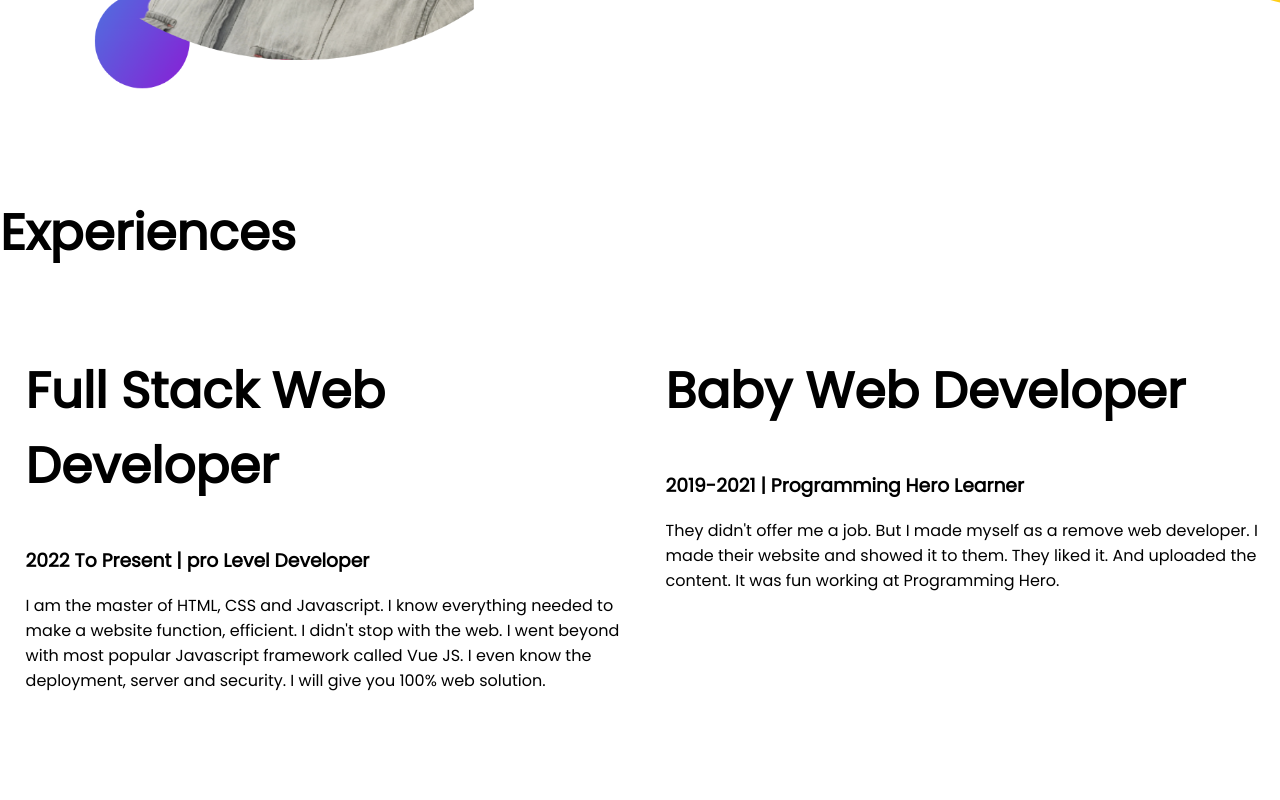
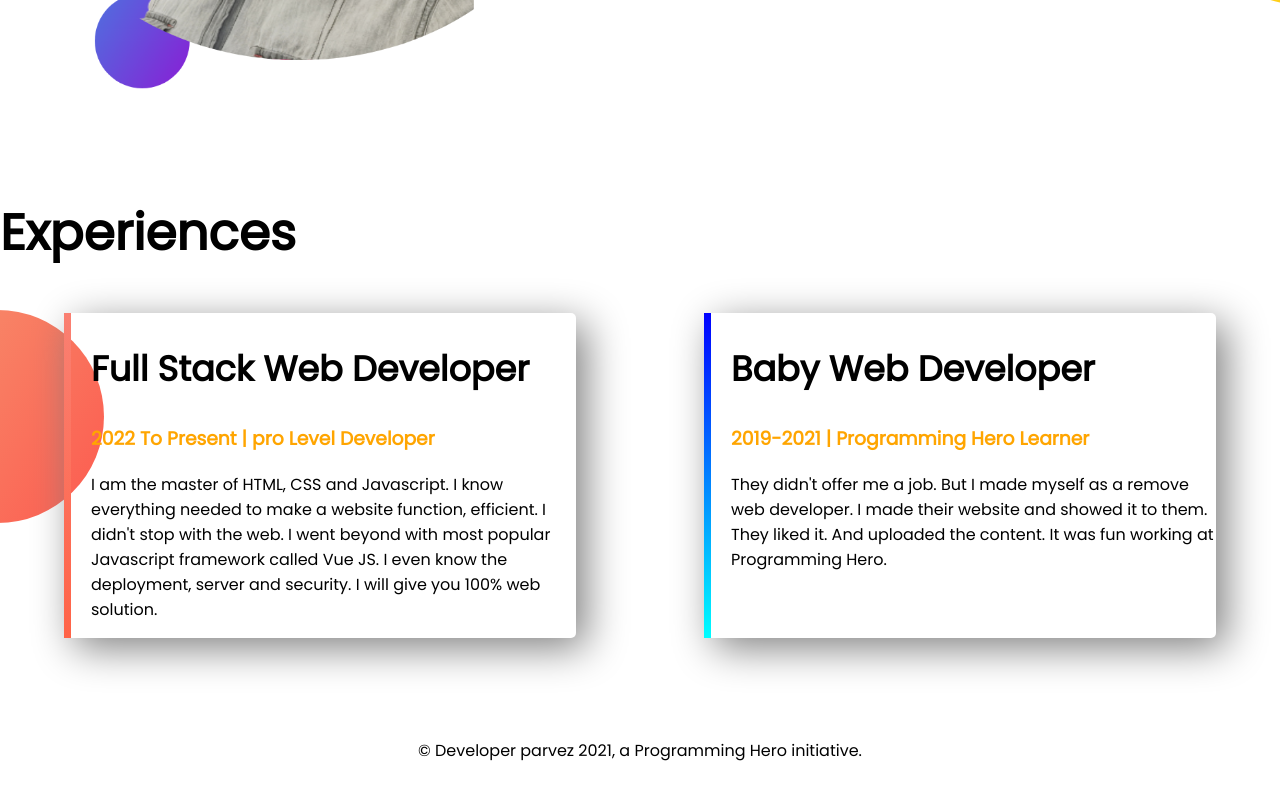
Before and after one commit to devparvez/developer-portfolio-hero, a plain HTML site: page index.html in a window 1280 px wide. Shown: the part 978-1778 px from the top of the page. After the commit the page ends 1757 px from the top, so only its background shows below. Drawn offline with Linux system fonts and the light colour scheme.

Commit message:
footer and experience added

```diff
--- a/index.html
+++ b/index.html
@@ -18,7 +18,7 @@
     <section class="top-banner flexible-container">
         <div class="half-width">
             <h1>Welcome To</h1>
-            <h1 class="orange-color"><span>Parvez Mahmud's</span> World!</h1>
+            <h1><span class="orange-color">Parvez Mahmud's</span> World!</h1>
             <h3>Fullstack Developer in Bangladesh</h3>
             <p>I am MERN Stack website developer! and I will be happy to happy to help you.I have over 3 years of experience in the field of webdevelopment.I know HTMl,CSS,Bootstrap,Javascript,React Js,Node js,MongoDB and Wordpress.Thank you for visiting my website</p>
             <a class="link-hireme-btn" target="_blank" href="https://www.linkedin.com/in/devparvez/">Hire Me</a>
@@ -45,17 +45,20 @@
     <section class="experience-area">
         <h1>Experiences</h1>
         <div class="flexible-container">
-            <div class="half-width">
-                <h1>Full Stack Web Developer</h1>
-                <h3>2022 To Present | pro Level Developer</h3>
+            <div id="ex-dev"class="experienc-item">
+                <h2>Full Stack Web Developer</h2>
+                <h3 class="orange-color">2022 To Present | pro Level Developer</h3>
                 <p>I am the master of HTML, CSS and Javascript. I know everything needed to make a website function, efficient. I didn't stop with the web. I went beyond with most popular Javascript framework called Vue JS. I even know the deployment, server and security. I will give you 100% web solution.</p>
             </div>
-            <div class="half-width">
-                <h1>Baby Web Developer</h1>
-                <h3>2019-2021 | Programming Hero Learner</h3>
+            <div id="baby-dev" class="experienc-item">
+                <h2>Baby Web Developer</h2>
+                <h3 class="orange-color">2019-2021 | Programming Hero Learner</h3>
                 <p>They didn't offer me a job. But I made myself as a remove web developer. I made their website and showed it to them. They liked it. And uploaded the content. It was fun working at Programming Hero.</p>
             </div>
         </div>
     </section>
+    <footer>
+        <p>© Developer parvez 2021, a Programming Hero initiative.</p>
+    </footer>
 </body>
 </html>
--- a/style.css
+++ b/style.css
@@ -5,7 +5,10 @@ body{
 h1{
     font-size: 50px;
 }
-.orange-color span{
+h2{
+    font-size: 35px;
+}
+.orange-color{
     color:orange;
 }
 .flexible-container{
@@ -15,6 +18,7 @@ h1{
 .half-width{
     width:50%;
     padding-left:2%;
+
 }
 .half-width img{
     width:80%;
@@ -41,3 +45,34 @@ h1{
     background-repeat: no-repeat;
     background-position: right;
 }
+.experienc-item{
+    width:40%;
+    margin-left:5%;
+    margin-right: 5%;
+    box-shadow: 10px 10px 40px gray;
+    padding-left: 20px;
+    border-radius: 5px;
+    -webkit-border-radius: 5px;
+    -moz-border-radius: 5px;
+    -ms-border-radius: 5px;
+    -o-border-radius: 5px;
+}
+.experience-area{
+    background-image: url(./images/exp-bg.png);
+    background-repeat: no-repeat;
+    background-position: left;
+}
+#ex-dev{
+    border-image: linear-gradient(salmon, tomato);
+    border-left: 7px solid;
+    border-image-slice: 1;
+}
+#baby-dev{
+    border-image: linear-gradient(blue, cyan);
+    border-left: 7px solid;
+    border-image-slice: 1;
+}
+
+footer p{
+    text-align: center;
+}
```
Also changed, not shown: images/jhankar.png (deleted), images/jhankar2.png (deleted), images/my-bg.png (deleted), images/my-bg2.png (deleted), 4 other files.
